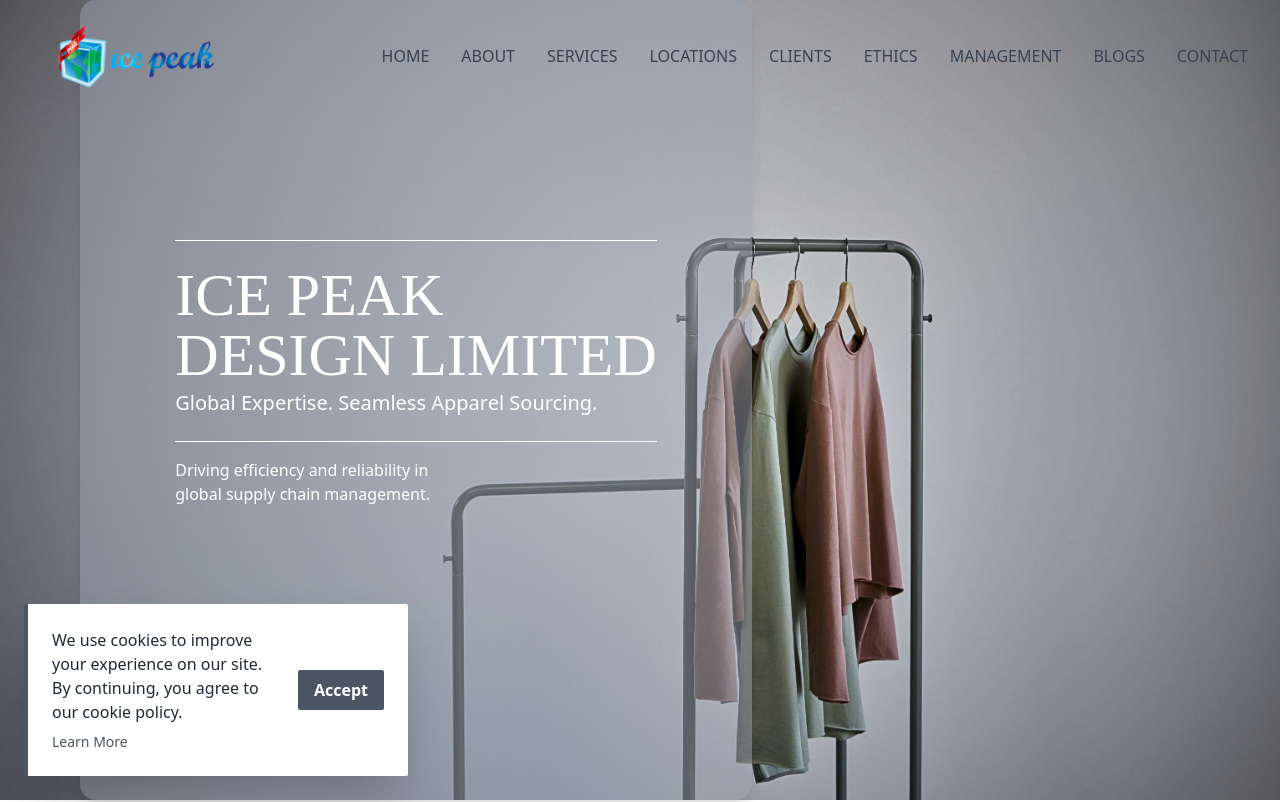
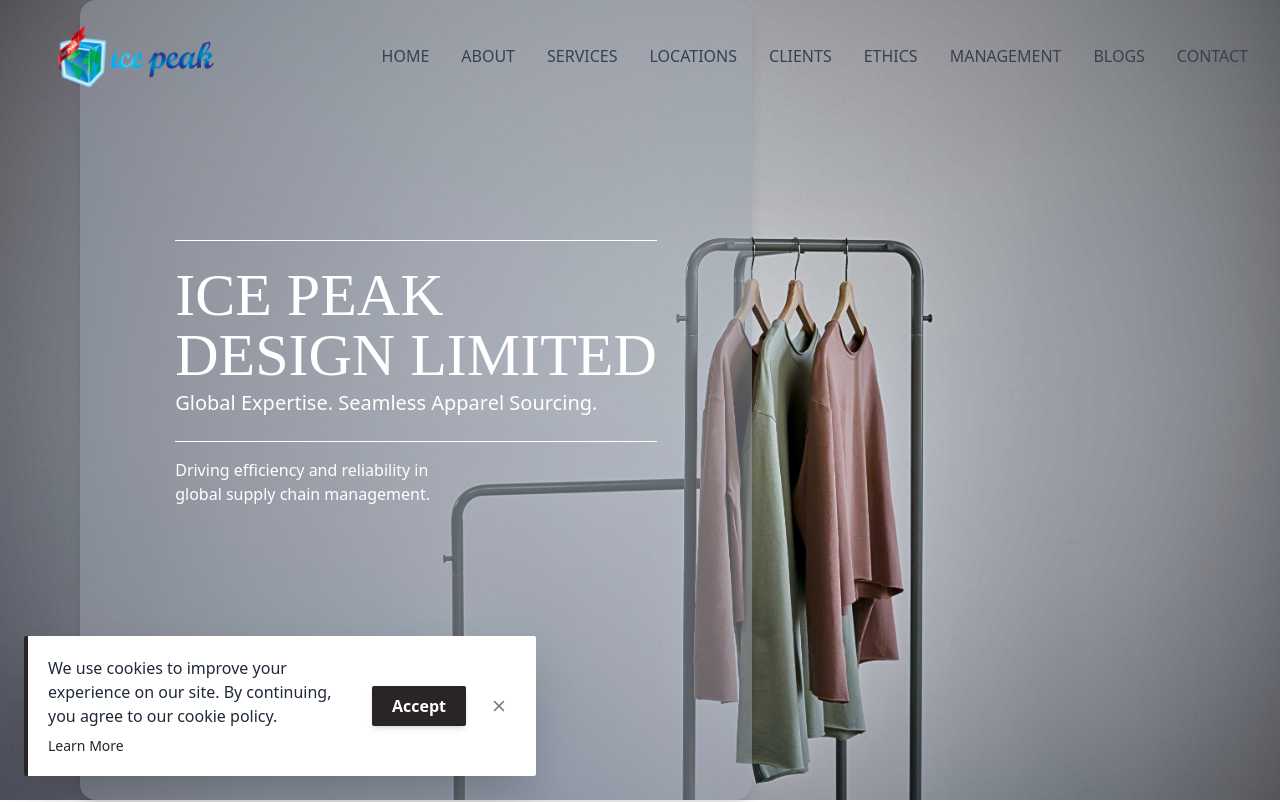
Before and after one commit to Arman-2107046/Icepeak-Frontend, a React (Vite) app: page / in a window 1280 px wide. Shown: the top 802 px of the page. Built offline with nearby package versions, Linux system fonts and the light colour scheme; a web font is replaced by a local one.

Commit message:
final home

```diff
--- a/src/components/Cookies.tsx
+++ b/src/components/Cookies.tsx
@@ -1,4 +1,5 @@
 import { useState, useEffect } from "react";
+import { X } from "lucide-react";
 
 export default function CookieConsent() {
   const [show, setShow] = useState(false);
@@ -13,49 +14,43 @@ export default function CookieConsent() {
     setShow(false);
   };
 
-//   const handleDecline = () => {
-//     setShow(false);
-//   };
+  const handleClose = () => {
+    setShow(false);
+  };
 
   if (!show) return null;
 
   return (
-    <div className="fixed z-50 flex flex-col items-center justify-between gap-4 p-6 bg-white border-l-4 border-gray-600 rounded-sm shadow-2xl bottom-6 left-6 md:flex-row w-96">
+    <div className="fixed z-50 bottom-6 left-1/2 transform -translate-x-1/2 md:left-6 md:translate-x-0 w-[90%] max-w-lg p-5 bg-white rounded-sm shadow-2xl flex flex-col md:flex-row items-start md:items-center justify-between gap-4 md:gap-6 border-l-4 border-stone-800 transition-all">
       {/* Text Section */}
-      <div className="flex flex-col gap-2">
-                {/* <button
-          onClick={handleDecline}
-          className="px-2 py-1 font-bold text-gray-600 transition rounded hover:bg-gray-200"
-        >
-          ✕
-        </button> */}
+      <div className="flex flex-col flex-1 gap-2">
         <p className="text-sm text-gray-800 md:text-base">
           We use cookies to improve your experience on our site. By continuing, you agree to our cookie policy.
         </p>
         <a
           href="/cookie-policy"
-          className="text-sm font-medium text-gray-600 hover:underline"
           target="_blank"
           rel="noopener noreferrer"
+          className="text-sm font-medium text-stone-800 hover:underline"
         >
           Learn More
         </a>
       </div>
 
       {/* Buttons */}
-      <div className="flex items-center gap-2 mt-3 md:mt-0">
+      <div className="flex items-center gap-3 md:gap-4">
         <button
           onClick={handleAccept}
-          className="px-4 py-2 font-semibold text-white transition bg-gray-600 rounded-sm hover:bg-gray-500"
+          className="px-5 py-2 font-semibold text-white transition rounded-sm shadow-md bg-stone-800 hover:bg-stone-700"
         >
           Accept
         </button>
-        {/* <button
-          onClick={handleDecline}
-          className="px-2 py-1 font-bold text-gray-600 transition rounded hover:bg-gray-200"
+        <button
+          onClick={handleClose}
+          className="p-2 text-gray-500 transition rounded-full hover:text-gray-700"
         >
-          ✕
-        </button> */}
+          <X size={18} />
+        </button>
       </div>
     </div>
   );
--- a/src/components/HomeComponents/Clients.tsx
+++ b/src/components/HomeComponents/Clients.tsx
@@ -65,7 +65,7 @@ const clientsData = [
 
 const Clients = () => {
   return (
-    <section className="py-20 bg-gray-100 sm:py-24">
+    <section className="py-20 bg-gray-100 sm:py-24 mt-[4rem]">
       <div className="px-4 mx-auto max-w-7xl sm:px-6 lg:px-8">
         {/* Heading */}
         <h1 className="mb-4 font-serif text-2xl font-bold text-center uppercase sm:text-3xl lg:text-4xl text-stone-800">
```
